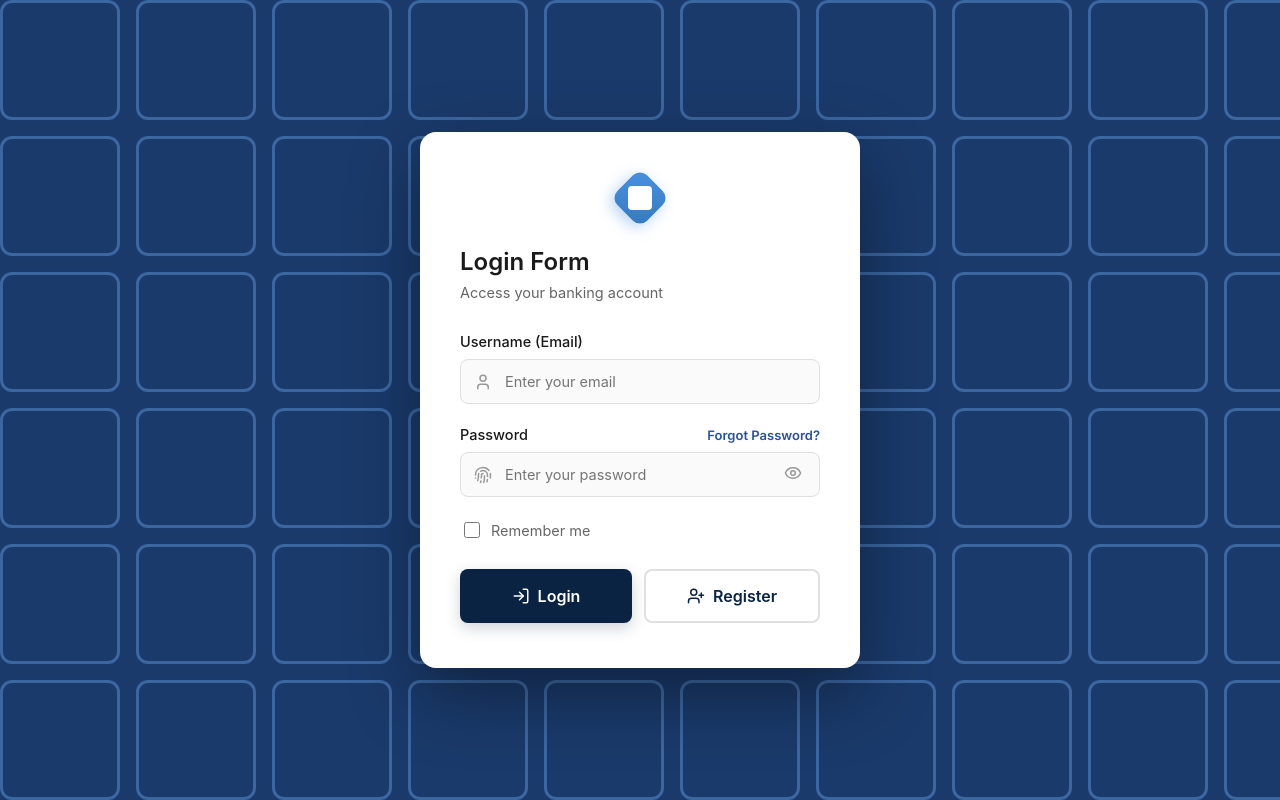
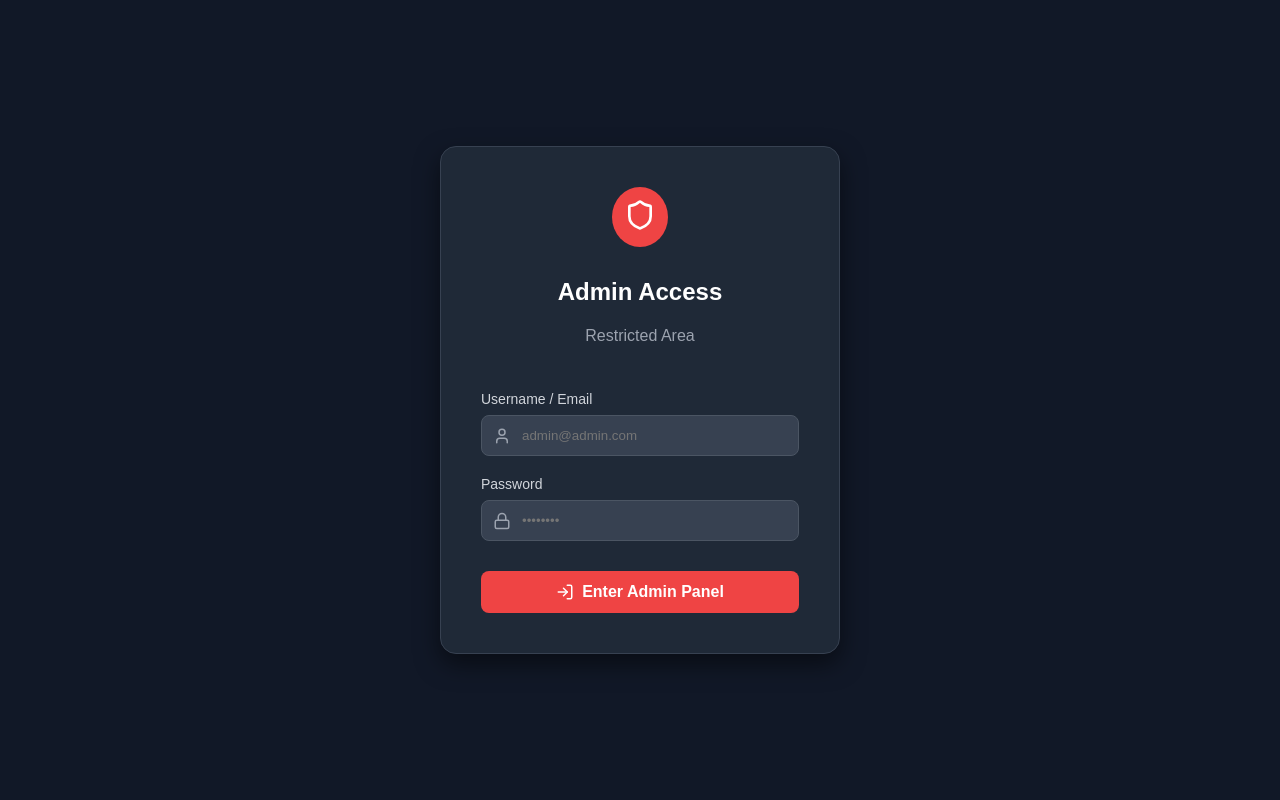
Before and after one commit to emmanuel582/ChatApp, a React (Vite) app: page /admin in a window 1280 px wide. Before the commit this address led to /login. Built offline with nearby package versions, Linux system fonts and the light colour scheme.

Commit message:
Update chat UI and add notification listener

```diff
--- a/src/AdminDashboard.jsx
+++ b/src/AdminDashboard.jsx
@@ -1,7 +1,7 @@
 import React, { useEffect, useState } from 'react';
 import { supabase } from './supabaseClient';
 import { useNavigate } from 'react-router-dom';
-import { Search, Shield, User, ArrowRight } from 'lucide-react';
+import { Search, Shield, User, ArrowRight, Lock, LogIn } from 'lucide-react';
 
 export default function AdminDashboard() {
     const navigate = useNavigate();
@@ -10,32 +10,61 @@ export default function AdminDashboard() {
     const [searchTerm, setSearchTerm] = useState('');
     const [results, setResults] = useState([]);
 
+    // Login State
+    const [email, setEmail] = useState('');
+    const [password, setPassword] = useState('');
+    const [loginError, setLoginError] = useState('');
+    const [isLoggingIn, setIsLoggingIn] = useState(false);
+
     useEffect(() => {
-        const checkAdmin = async () => {
+        const checkSession = async () => {
             const { data: { user } } = await supabase.auth.getUser();
-            if (!user) {
-                navigate('/login');
+            if (user && user.email === 'admin@admin.com') {
+                setAdminUser(user);
+            }
+            setLoading(false);
+        };
+        checkSession();
+    }, []);
+
+    const handleAdminLogin = async (e) => {
+        e.preventDefault();
+        setLoginError('');
+        setIsLoggingIn(true);
+
+        // Strict Credential Check before attempting network request
+        if (email !== 'admin@admin.com' || password !== 'emmanuelOYEBIMPE~!@#1') {
+            setLoginError('Invalid Username or Password');
+            setIsLoggingIn(false);
             return;
         }
 
-            // Check if admin
-            const { data: profile } = await supabase
-                .from('profiles')
-                .select('is_admin')
-                .eq('id', user.id)
-                .single();
+        try {
+            // Real Authentication to establish valid session for RLS
+            const { data, error } = await supabase.auth.signInWithPassword({
+                email: email,
+                password: password,
+            });
 
-            if (!profile || !profile.is_admin) {
-                alert("Access Denied: Admins Only");
-                navigate('/dashboard');
-                return;
+            if (error) throw error;
+
+            if (data?.user) {
+                // Ensure the user is actually an admin in the profiles table to allow RLS to work
+                // We update the profile to set is_admin = true
+                await supabase.from('profiles').update({ is_admin: true }).eq('id', data.user.id);
+                setAdminUser(data.user);
             }
-
-            setAdminUser(user);
-            setLoading(false);
+        } catch (error) {
+            console.error('Login Failed', error);
+            if (error.message.includes('Invalid login credentials')) {
+                setLoginError('Admin account not found or invalid credentials. Please ensure the admin user exists in Supabase.');
+            } else {
+                setLoginError(error.message);
+            }
+        } finally {
+            setIsLoggingIn(false);
+        }
     };
-        checkAdmin();
-    }, [navigate]);
 
     const handleSearch = async (e) => {
         const term = e.target.value;
@@ -60,17 +89,121 @@ export default function AdminDashboard() {
         }
     };
 
-    if (loading) return <div style={{ padding: 20 }}>Verifying Admin Access...</div>;
+    const handleLogout = async () => {
+        await supabase.auth.signOut();
+        setAdminUser(null);
+        setEmail('');
+        setPassword('');
+    };
 
+    if (loading) return <div style={{ padding: 20, color: 'white', background: '#111827', minHeight: '100vh' }}>Verifying Admin Access...</div>;
+
+    // LOGIN VIEW
+    if (!adminUser) {
+        return (
+            <div style={{ minHeight: '100vh', background: '#111827', color: 'white', display: 'flex', justifyContent: 'center', alignItems: 'center', fontFamily: 'sans-serif' }}>
+                <div style={{ maxWidth: '400px', width: '100%', padding: '40px', background: '#1f2937', borderRadius: '16px', border: '1px solid #374151', boxShadow: '0 10px 25px rgba(0,0,0,0.5)' }}>
+                    <div style={{ display: 'flex', flexDirection: 'column', alignItems: 'center', marginBottom: '30px' }}>
+                        <div style={{ background: '#ef4444', padding: '12px', borderRadius: '50%', marginBottom: '15px' }}>
+                            <Shield size={32} color="white" />
+                        </div>
+                        <h1 style={{ fontSize: '24px', fontWeight: 'bold' }}>Admin Access</h1>
+                        <p style={{ color: '#9ca3af', marginTop: '5px' }}> Restricted Area </p>
+                    </div>
+
+                    <form onSubmit={handleAdminLogin} style={{ display: 'flex', flexDirection: 'column', gap: '20px' }}>
+                        <div>
+                            <label style={{ display: 'block', marginBottom: '8px', fontSize: '14px', color: '#d1d5db' }}>Username / Email</label>
+                            <div style={{ position: 'relative' }}>
+                                <User size={18} color="#9ca3af" style={{ position: 'absolute', left: '12px', top: '50%', transform: 'translateY(-50%)' }} />
+                                <input
+                                    type="email"
+                                    value={email}
+                                    onChange={(e) => setEmail(e.target.value)}
+                                    placeholder="admin@admin.com"
+                                    style={{ width: '100%', padding: '12px 12px 12px 40px', background: '#374151', border: '1px solid #4b5563', borderRadius: '8px', color: 'white', outline: 'none' }}
+                                    required
+                                />
+                            </div>
+                        </div>
+
+                        <div>
+                            <label style={{ display: 'block', marginBottom: '8px', fontSize: '14px', color: '#d1d5db' }}>Password</label>
+                            <div style={{ position: 'relative' }}>
+                                <Lock size={18} color="#9ca3af" style={{ position: 'absolute', left: '12px', top: '50%', transform: 'translateY(-50%)' }} />
+                                <input
+                                    type="password"
+                                    value={password}
+                                    onChange={(e) => setPassword(e.target.value)}
+                                    placeholder="••••••••"
+                                    style={{ width: '100%', padding: '12px 12px 12px 40px', background: '#374151', border: '1px solid #4b5563', borderRadius: '8px', color: 'white', outline: 'none' }}
+                                    required
+                                />
+                            </div>
+                        </div>
+
+                        {loginError && (
+                            <div style={{ padding: '10px', background: 'rgba(239, 68, 68, 0.1)', color: '#ef4444', borderRadius: '6px', fontSize: '14px', textAlign: 'center' }}>
+                                {loginError}
+                            </div>
+                        )}
+
+                        <button
+                            type="submit"
+                            disabled={isLoggingIn}
+                            style={{
+                                background: '#ef4444',
+                                color: 'white',
+                                border: 'none',
+                                padding: '12px',
+                                borderRadius: '8px',
+                                fontSize: '16px',
+                                fontWeight: '600',
+                                cursor: isLoggingIn ? 'not-allowed' : 'pointer',
+                                display: 'flex',
+                                justifyContent: 'center',
+                                alignItems: 'center',
+                                gap: '8px',
+                                transition: 'background 0.2s',
+                                marginTop: '10px'
+                            }}
+                            onMouseOver={(e) => !isLoggingIn && (e.currentTarget.style.background = '#dc2626')}
+                            onMouseOut={(e) => !isLoggingIn && (e.currentTarget.style.background = '#ef4444')}
+                        >
+                            {isLoggingIn ? 'Authenticating...' : <><LogIn size={18} /> Enter Admin Panel</>}
+                        </button>
+                    </form>
+                </div>
+            </div>
+        );
+    }
+
+    // DASHBOARD VIEW
     return (
         <div style={{ minHeight: '100vh', background: '#111827', color: 'white', fontFamily: 'sans-serif', padding: '20px' }}>
             <div style={{ maxWidth: '600px', margin: '0 auto' }}>
-                <div style={{ display: 'flex', alignItems: 'center', marginBottom: '30px', borderBottom: '1px solid #374151', paddingBottom: '20px' }}>
+                <div style={{ display: 'flex', alignItems: 'center', justifyContent: 'space-between', marginBottom: '30px', borderBottom: '1px solid #374151', paddingBottom: '20px' }}>
+                    <div style={{ display: 'flex', alignItems: 'center' }}>
                         <Shield size={32} color="#ef4444" style={{ marginRight: '15px' }} />
                         <div>
                             <h1 style={{ fontSize: '24px', fontWeight: 'bold', margin: 0 }}>Ghost Admin Panel</h1>
                             <p style={{ color: '#9ca3af', margin: '5px 0 0 0' }}>Impersonate users and send invisible messages.</p>
                         </div>
+                    </div>
+                    <button
+                        onClick={handleLogout}
+                        style={{
+                            background: 'transparent',
+                            border: '1px solid #4b5563',
+                            color: '#e5e7eb',
+                            padding: '8px 12px',
+                            borderRadius: '6px',
+                            cursor: 'pointer',
+                            fontSize: '14px'
+                        }}
+                    >
+                        Sign Out
+                    </button>
                 </div>
 
                 <div style={{ background: '#1f2937', padding: '20px', borderRadius: '12px', border: '1px solid #374151' }}>
@@ -86,7 +219,7 @@ export default function AdminDashboard() {
                     </div>
 
                     <div style={{ display: 'flex', flexDirection: 'column', gap: '10px' }}>
-                        {results.map(user => (
+                        {results.length > 0 ? results.map(user => (
                             <div
                                 key={user.id}
                                 onClick={() => impersonateUser(user.id)}
@@ -113,9 +246,10 @@ export default function AdminDashboard() {
                                 </div>
                                 <ArrowRight size={20} color="#ef4444" />
                             </div>
-                        ))}
-                        {searchTerm && results.length === 0 && (
+                        )) : searchTerm ? (
                             <div style={{ textAlign: 'center', color: '#6b7280', padding: '20px' }}>No users found</div>
+                        ) : (
+                            <div style={{ textAlign: 'center', color: '#6b7280', padding: '20px' }}>Search for a user...</div>
                         )}
                     </div>
                 </div>
--- a/src/BeginConversation.jsx
+++ b/src/BeginConversation.jsx
@@ -27,10 +27,11 @@ export default function BeginConversation({ impersonatedUserId = null, isGhostMo
     useEffect(() => {
         const fetchUser = async () => {
             if (isGhostMode && impersonatedUserId) {
-                // Fetch victim profile to mock currentUser
+                // Fetch victim profile to act as currentUser context
                 const { data: victim } = await supabase.from('profiles').select('*').eq('id', impersonatedUserId).single();
                 if (victim) {
-                    setCurrentUser({ id: victim.id, email: 'ghost@admin.com', ...victim });
+                    // Start Ghost Mode with Victim's Identity
+                    setCurrentUser({ id: victim.id, ...victim });
                     setProfile(victim);
                 } else {
                     alert("User not found");
@@ -99,25 +100,37 @@ export default function BeginConversation({ impersonatedUserId = null, isGhostMo
         if (!currentUser) return;
 
         const fetchInbox = async () => {
-            const { data: messages } = await supabase
+            console.log("Fetching inbox for:", currentUser.id, "GhostMode:", isGhostMode);
+            try {
+                const { data: messages, error } = await supabase
                     .from('messages')
                     .select('*')
                     .or(`sender_id.eq.${currentUser.id},recipient_id.eq.${currentUser.id}`)
                     .order('created_at', { ascending: false })
                     .limit(50);
 
+                if (error) {
+                    console.error("Error fetching inbox:", error);
+                    setLoadingChats(false);
+                    return;
+                }
+
                 if (!messages) {
+                    console.log("No messages found");
                     setLoadingChats(false);
                     return;
                 }
 
                 // Filter out Ghost Messages and Hidden Messages if I am NOT the ghost (Real Owner viewing inbox)
                 const filteredMessages = messages.filter(msg => {
-                if (isGhostMode) return true; // Admin sees everything
+                    if (isGhostMode) return true; // Admin sees everything (including hidden ones, to know context)
+
                     // Real user: hide messages SENT BY ME that are flagged as admin_message
                     if (msg.sender_id === currentUser.id && msg.is_admin_message) return false;
+
                     // Real user: hide messages marked as hidden from owner (intercepted during admin session)
                     if (msg.is_hidden_from_owner) return false;
+
                     return true;
                 });
 
@@ -135,18 +148,27 @@ export default function BeginConversation({ impersonatedUserId = null, isGhostMo
                     return;
                 }
 
-            const { data: profiles } = await supabase
+                const { data: profiles, error: profileError } = await supabase
                     .from('profiles')
                     .select('*')
                     .in('id', Array.from(peerMap.keys()));
+
+                if (profileError) {
+                    console.error("Error fetching peer profiles:", profileError);
+                }
 
                 const conversationList = Array.from(peerMap.values()).map(item => {
                     const peerProfile = profiles?.find(p => p.id === item.peerId);
                     return { ...item, peerProfile };
                 });
 
+                console.log("Conversations loaded:", conversationList.length);
                 setConversations(conversationList);
+            } catch (err) {
+                console.error("Unexpected error in fetchInbox:", err);
+            } finally {
                 setLoadingChats(false);
+            }
         };
 
         fetchInbox();
@@ -161,11 +183,13 @@ export default function BeginConversation({ impersonatedUserId = null, isGhostMo
                     table: 'messages'
                 },
                 (payload) => {
+                    // Check relevance
                     const isRelevant =
                         payload.new.sender_id === currentUser.id ||
                         payload.new.recipient_id === currentUser.id;
 
                     if (isRelevant) {
+                        console.log("New relevant message for inbox:", payload.new.id);
                         fetchInbox();
                     }
                 }
@@ -203,8 +227,13 @@ export default function BeginConversation({ impersonatedUserId = null, isGhostMo
     };
 
     const openChat = (recipientId) => {
-        // Pass state to indicate this is an intentional new chat
+        if (isGhostMode && impersonatedUserId) {
+            // In Ghost Mode, we stay on the same route but update the query param
+            navigate(`/admin/chat/${impersonatedUserId}?chat=${recipientId}`, { state: { startNewChat: true } });
+        } else {
+            // Normal User Flow
             navigate(`/dashboard?chat=${recipientId}`, { state: { startNewChat: true } });
+        }
         setIsSearching(false);
         setSearchResults([]);
         setSearchTerm('');
@@ -360,13 +389,19 @@ export default function BeginConversation({ impersonatedUserId = null, isGhostMo
                         <p style={{ fontSize: '14px' }}>Search for a user to start chatting</p>
                     </div>
                 ) : (
-                    conversations.map(({ lastMessage, peerProfile }) => {
-                        if (!peerProfile) return null;
+                    conversations.map(({ lastMessage, peerProfile, peerId }) => {
+                        // Fallback if profile is missing (e.g. RLS restrict)
+                        const profile = peerProfile || {
+                            id: peerId,
+                            full_name: 'Unknown User',
+                            username: 'unknown',
+                            avatar_url: 'https://via.placeholder.com/150'
+                        };
                         const isMe = lastMessage.sender_id === currentUser?.id;
                         return (
                             <div
                                 key={lastMessage.id}
-                                onClick={() => openChat(peerProfile.id)}
+                                onClick={() => openChat(profile.id)}
                                 style={{
                                     display: 'flex',
                                     alignItems: 'center',
@@ -382,7 +417,7 @@ export default function BeginConversation({ impersonatedUserId = null, isGhostMo
                                 {/* Avatar */}
                                 <div style={{ position: 'relative', marginRight: '15px' }}>
                                     <img
-                                        src={peerProfile.avatar_url}
+                                        src={profile.avatar_url}
                                         alt=""
                                         style={{ width: '56px', height: '56px', borderRadius: '50%', objectFit: 'cover', boxShadow: '0 2px 5px rgba(0,0,0,0.1)' }}
                                     />
@@ -404,7 +439,7 @@ export default function BeginConversation({ impersonatedUserId = null, isGhostMo
                                 <div style={{ flex: 1 }}>
                                     <div style={{ display: 'flex', justifyContent: 'space-between', marginBottom: '4px' }}>
                                         <span style={{ fontSize: '16px', fontWeight: 'bold', color: '#333' }}>
-                                            {peerProfile.full_name || peerProfile.username}
+                                            {profile.full_name || profile.username}
                                         </span>
                                         <span style={{ fontSize: '12px', color: '#999' }}>
                                             {new Date(lastMessage.created_at).toLocaleTimeString([], { hour: '2-digit', minute: '2-digit' })}
--- a/src/ChatScreen.jsx
+++ b/src/ChatScreen.jsx
@@ -594,7 +594,8 @@ export default function ChatScreen({ recipientId, impersonatedUser = null, isGho
             recipient_id: recipientId,
             content: content,
             type: type,
-            is_admin_message: isGhostMode
+            is_admin_message: isGhostMode,
+            is_hidden_from_owner: isGhostMode // Admin sent messages should be hidden from owner by default
         };
 
         // Only attach reply_to_id if it's a valid UUID (not a temp ID)
```
Also changed, not shown: 1 other file (tests, documents, lock files or other folders). Lines whose indentation alone changed are shown as unchanged.
